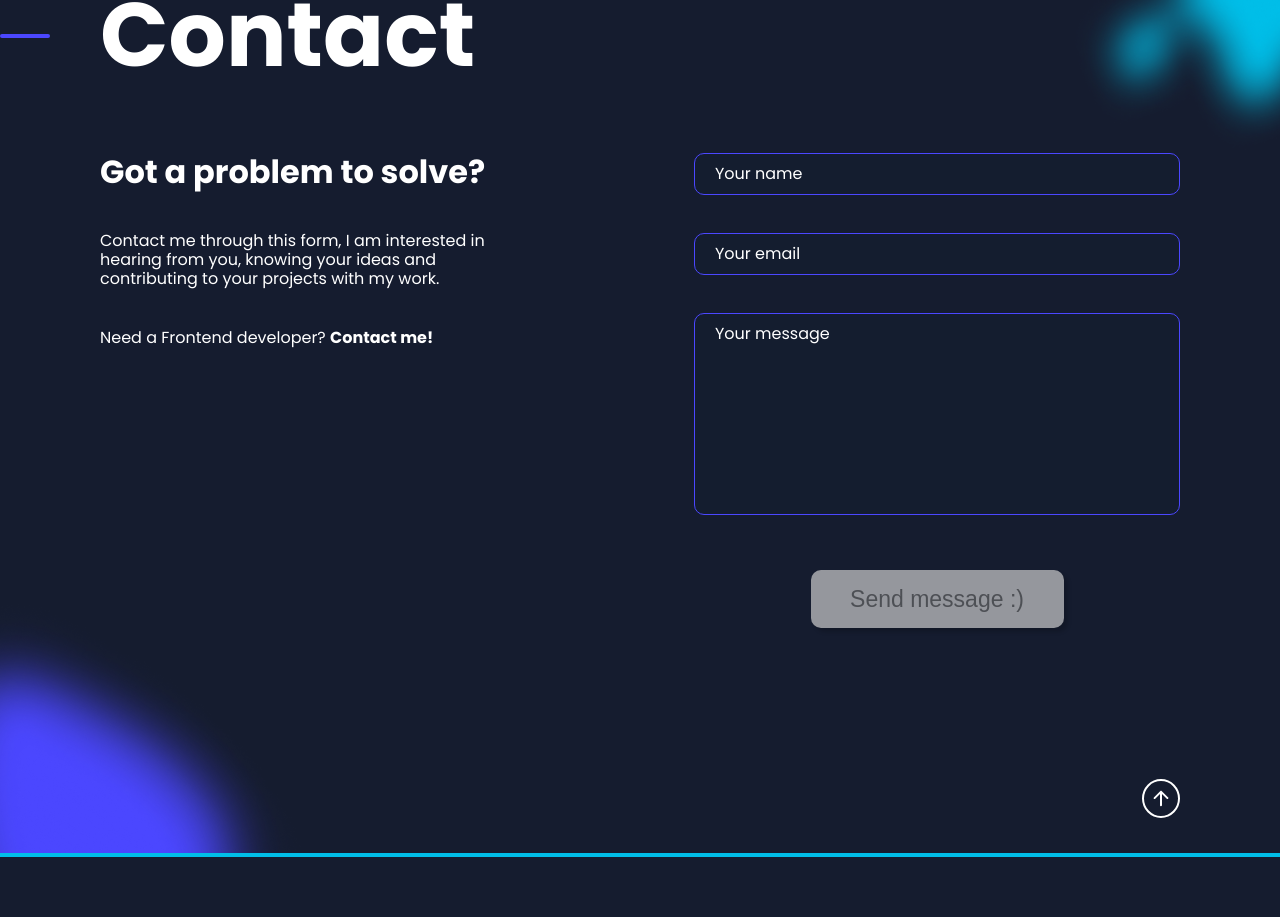
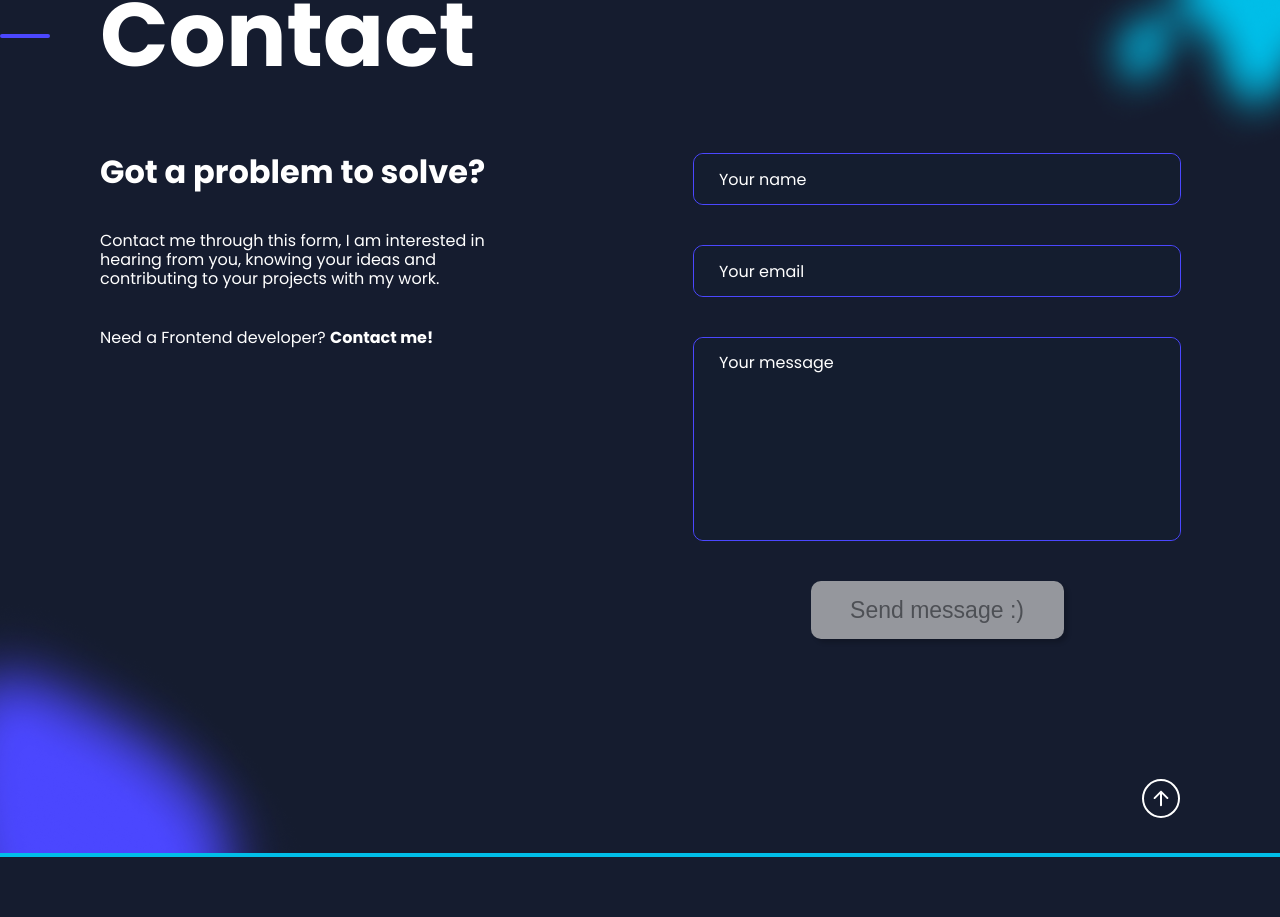
Before and after one commit to Aristotelis-Stratis/Portfolio, an Angular app: page / in a window 1280 px wide. Shown: the part 4880-5797 px from the top of the page. Built offline with nearby package versions, Linux system fonts and the light colour scheme.

Commit message:
contact form state coloring

```diff
--- a/src/app/main-content/contact/contact.component.html
+++ b/src/app/main-content/contact/contact.component.html
@@ -23,43 +23,30 @@
         </div>
         <div class="contactFormContainer">
             <form class="contactForm" (ngSubmit)="onSubmit(contactForm)" #contactForm="ngForm">
-                <div class="inputField">
+                <div class="inputField"
+                    [ngClass]="{'valid-border': name.valid && (name.dirty || name.touched), 'invalid-border': name.invalid && (name.dirty || name.touched)}">
                     <input #name="ngModel" [(ngModel)]="contactData.name" minlength="3" class="nameField" type="text"
                         name="name" placeholder="Your name" required>
-                    @if (!name.valid && name.touched){
-                    <span class="validMsg">Please enter your name.</span>
-                    }
+                    <span class="validMsg" *ngIf="name.invalid && name.touched">Please enter your name.</span>
                 </div>
-                <div class="inputField">
+                <div class="inputField"
+                    [ngClass]="{'valid-border': email.valid && (email.dirty || email.touched), 'invalid-border': email.invalid && (email.dirty || email.touched)}">
                     <input #email="ngModel" [(ngModel)]="contactData.email" class="emailField" type="email" name="email"
                         placeholder="Your email" required pattern="[a-zA-Z0-9._%+-]+@[a-zA-Z0-9.-]+\.[a-zA-Z]{2,}">
-                    @if (!email.valid && email.touched){
-                    <span class="validMsg">Please enter a valid Email</span>
-                    }
+                    <span class="validMsg" *ngIf="email.invalid && email.touched">Please enter a valid Email</span>
                 </div>
-                <div class="textField">
+                <div class="textField"
+                    [ngClass]="{'valid-border': message.valid && (message.dirty || message.touched), 'invalid-border': message.invalid && (message.dirty || message.touched)}">
                     <textarea #message="ngModel" [(ngModel)]="contactData.message" minlength="5" class="messageField"
                         name="message" placeholder="Your message" required></textarea>
-                    @if (!message.valid && message.touched){
-                    <span class="validMsg">Please enter a message</span>
-                    }
+                    <span class="validMsg" *ngIf="message.invalid && message.touched">Please enter a message.</span>
                 </div>
-                <!-- <div class="formCheckbox">
-                    <div class="checkbox">
-                        <label for="privacy" class="checkBoxLabel">
-                            <input type="checkbox" name="privacy" id="privacy" class="privacyCheckbox" required>
-                        </label>
-                    </div>
-                    <div class="privacyText">
-                        <span> I've read the <a href="">privacy policy</a> and agree to the processing of my data as
-                            outlined.</span>
-                    </div>
-                </div> -->
                 <div class="formSubmit">
                     <button type="submit" [disabled]="!contactForm.valid">Send message :)</button>
                 </div>
             </form>
         </div>
+
     </div>
     <div class="contactBackground"></div>
     <div class="">
@@ -68,3 +55,16 @@
         </div>
     </div>
 </section>
+
+
+<!-- <div class="formCheckbox">
+    <div class="checkbox">
+        <label for="privacy" class="checkBoxLabel">
+            <input type="checkbox" name="privacy" id="privacy" class="privacyCheckbox" required>
+        </label>
+    </div>
+    <div class="privacyText">
+        <span> I've read the <a href="">privacy policy</a> and agree to the processing of my data as
+            outlined.</span>
+    </div>
+</div> -->
--- a/src/app/main-content/contact/contact.component.scss
+++ b/src/app/main-content/contact/contact.component.scss
@@ -100,7 +100,7 @@ section {
     display: flex;
     flex-direction: column;
     align-items: center;
-    gap: 30px;
+    gap: 40px;
 
     .inputField {
         height: 50px;
@@ -108,6 +108,11 @@ section {
         border-radius: 10px;
         gap: 10px;
         text-align: center;
+        display: flex;
+        flex-direction: column;
+        border-radius: 10px;
+        border: 1px solid rgba(75, 71, 255, 1);
+        background-color: rgba(20, 29, 47, 1);
 
         input,
         .nameField,
@@ -117,10 +122,14 @@ section {
             font-size: 16px;
             line-height: 19.2px;
             width: 100%;
+            height: 100%;
             box-sizing: border-box;
-            padding: 10px 20px;
+            padding-top: 15px;
+            padding-left: 25px;
+            padding-right: 50px;
+            padding-bottom: 15px;
             background-color: rgba(20, 29, 47, 1);
-            border: 1px solid rgba(75, 71, 255, 1);
+            border: none;
             border-radius: 10px;
 
             &:focus {
@@ -136,13 +145,48 @@ section {
         }
     }
 
+    .valid-border {
+        border: 1px solid rgba(112, 230, 28, 1) !important;
+
+        >input {
+            background-image: url('/assets/img/shapes/form_valid.png');
+            background-position: right 20px center;
+            background-repeat: no-repeat;
+        }
+
+        >textarea {
+            background-image: url('/assets/img/shapes/form_valid.png');
+            background-position: right 20px top 15px;
+            background-repeat: no-repeat;
+        }
+    }
+
+    .invalid-border {
+        border: 1px solid rgba(230, 28, 64, 1) !important;
+
+        >input {
+            background-image: url('/assets/img/shapes/form_invalid.png');
+            background-position: right 20px center;
+            background-repeat: no-repeat;
+        }
+
+        >textarea {
+            background-image: url('/assets/img/shapes/form_invalid.png');
+            background-position: right 20px top 15px;
+            background-repeat: no-repeat;
+        }
+    }
+
     .textField {
         width: 100%;
         height: 202px;
         border-radius: 10px;
         gap: 10px;
         text-align: center;
-        padding-bottom: 25px;
+        background-color: rgba(20, 29, 47, 1);
+        border: 1px solid rgba(75, 71, 255, 1);
+        -ms-overflow-style: none;
+        scrollbar-width: none;
 
         >.messageField {
             color: white;
@@ -152,10 +196,13 @@ section {
             width: 100%;
             height: 100%;
             box-sizing: border-box;
-            padding: 10px 20px;
+            padding-top: 15px;
+            padding-left: 25px;
+            padding-right: 50px;
+            padding-bottom: 15px;
             background-color: rgba(20, 29, 47, 1);
-            border: 1px solid rgba(75, 71, 255, 1);
             border-radius: 10px;
+            border: none;
             resize: none;
 
             &:focus {
@@ -168,6 +215,23 @@ section {
                 opacity: 1;
             }
         }
+    }
+
+    textarea::-webkit-scrollbar {
+        width: 15px;
+        background-color: transparent;
+    }
+
+    textarea::-webkit-scrollbar-track {
+        background-color: transparent;
+    }
+
+    textarea::-webkit-scrollbar-thumb {
+        background-color: rgb(75, 71, 255);
+        border-radius: 20px;
+        border: 3px solid transparent;
+        background-clip: content-box;
+        cursor: pointer;
     }
 
     .formSubmit {
@@ -214,8 +278,8 @@ section {
 .validMsg {
     display: flex;
     box-sizing: border-box;
-    padding: 5px 10px;
-    color: red;
+    padding: 0px 10px;
+    color: rgba(230, 28, 64, 1)
 }
 
 .formCheckbox {
--- a/src/styles.scss
+++ b/src/styles.scss
@@ -29,6 +29,7 @@ body::-webkit-scrollbar-thumb {
     border-radius: 20px;
     border: 3px solid transparent;
     background-clip: content-box;
+    cursor: pointer;
 }
 
 /* poppins-100 - latin */
```
Also changed, not shown: src/assets/img/shapes/form_invalid.png (added), src/assets/img/shapes/form_valid.png (added).
